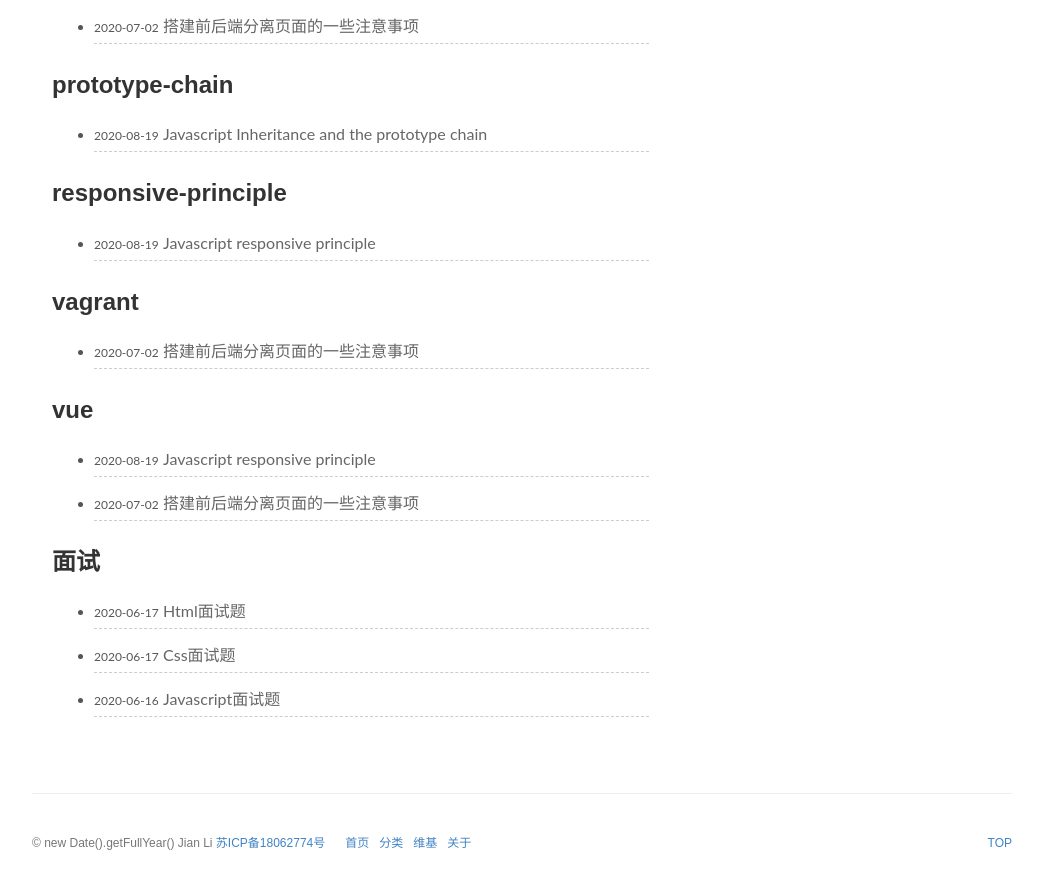
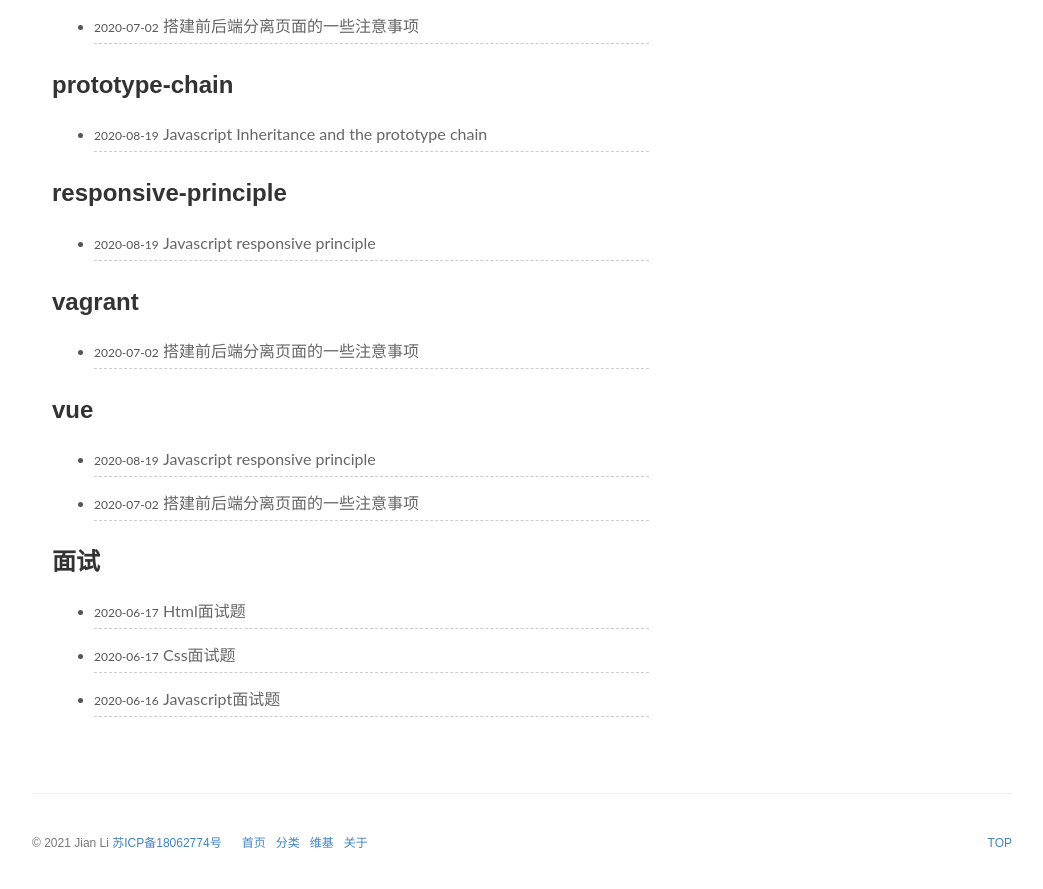
Before and after one commit to TcTOrz/TcTOrz.github.io, a Jekyll site: the page built from pages/categories.md, in a window 1280 px wide and 900 px high, scrolled down 2476 px. Shown: the top 889 px of the window, without its empty margins (118-1161 px from the left). Built offline with Jekyll 4.4.1, drawn with Linux system fonts in a browser that asks for light colours; some web fonts are replaced; comment, search, counter and statistics services are not loaded.

Commit message:
Update footer.html

```diff
--- a/_includes/footer.html
+++ b/_includes/footer.html
@@ -4,7 +4,7 @@
 
         <div class="site-footer" role="contentinfo">
             <div class="copyright left mobile-block">
-                    © new Date().getFullYear()
+                    © 2021
                     <span title="{{ site.author}}">{{ site.author }}</span>
                     <a href="https://beian.miit.gov.cn/#/Integrated/index" >苏ICP备18062774号</a>
                     <a href="javascript:window.scrollTo(0,0)" class="right mobile-visible">TOP</a>
```
